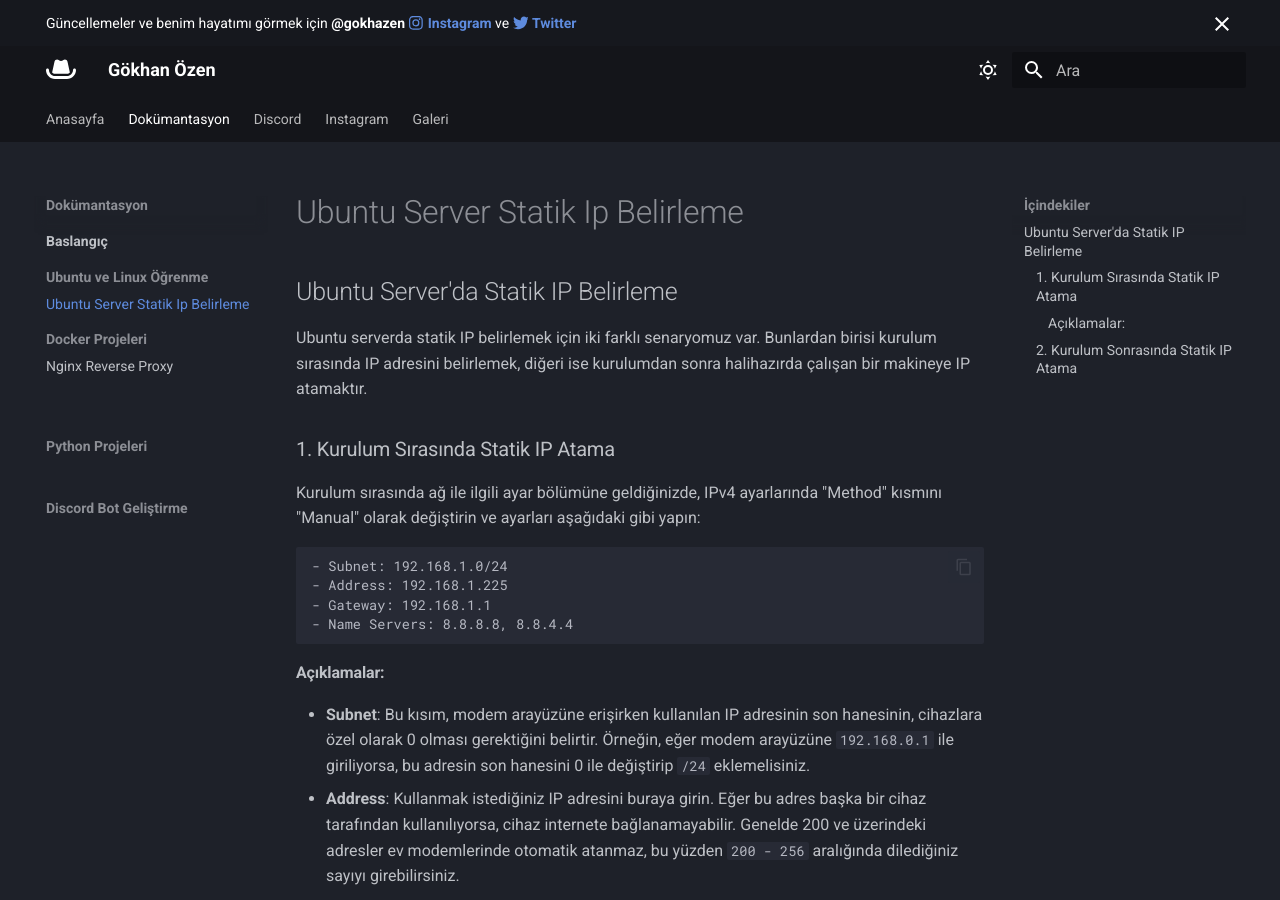
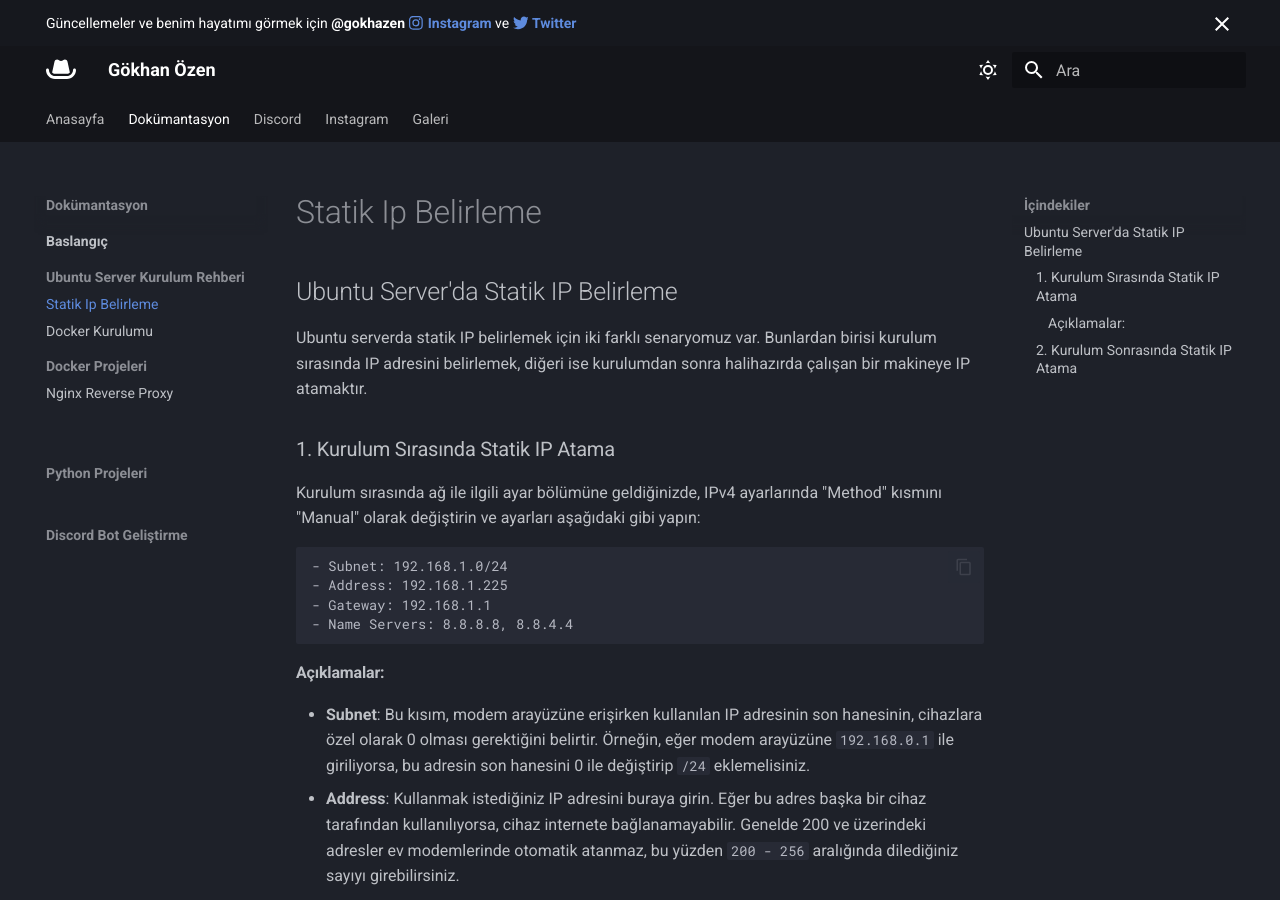
Before and after one commit to gokhazen/blogmkdocs, an MkDocs documentation site: the page built from docs/os/ubuntustaticip.md, in a window 1280 px wide and 900 px high. Built offline with MkDocs 1.6.1 and Material for MkDocs 9.7.7, drawn with Linux system fonts in a browser that asks for light colours; some of the changed text lies outside the part shown.

Commit message:
Docker Kurulumu 1

```diff
--- a/mkdocs.yml
+++ b/mkdocs.yml
@@ -69,8 +69,9 @@ nav:
   - Dokümantasyon:
       - 'Baslangıç':
         - 'Başlangıç': projeler/index.md
-      - 'Ubuntu ve Linux Öğrenme':
-        - 'Ubuntu Server Statik Ip Belirleme': os/ubuntustaticip.md
+      - 'Ubuntu Server Kurulum Rehberi':
+        - 'Statik Ip Belirleme': os/ubuntustaticip.md
+        - 'Docker Kurulumu': os/dockerkurulumu.md
       - 'Docker Projeleri':
         - 'Nginx Reverse Proxy': projeler/nginxreverseproxy.md
         - '': projeler/.md
```
Also changed, not shown: docs/os/dockerkurulumu.md (added).
